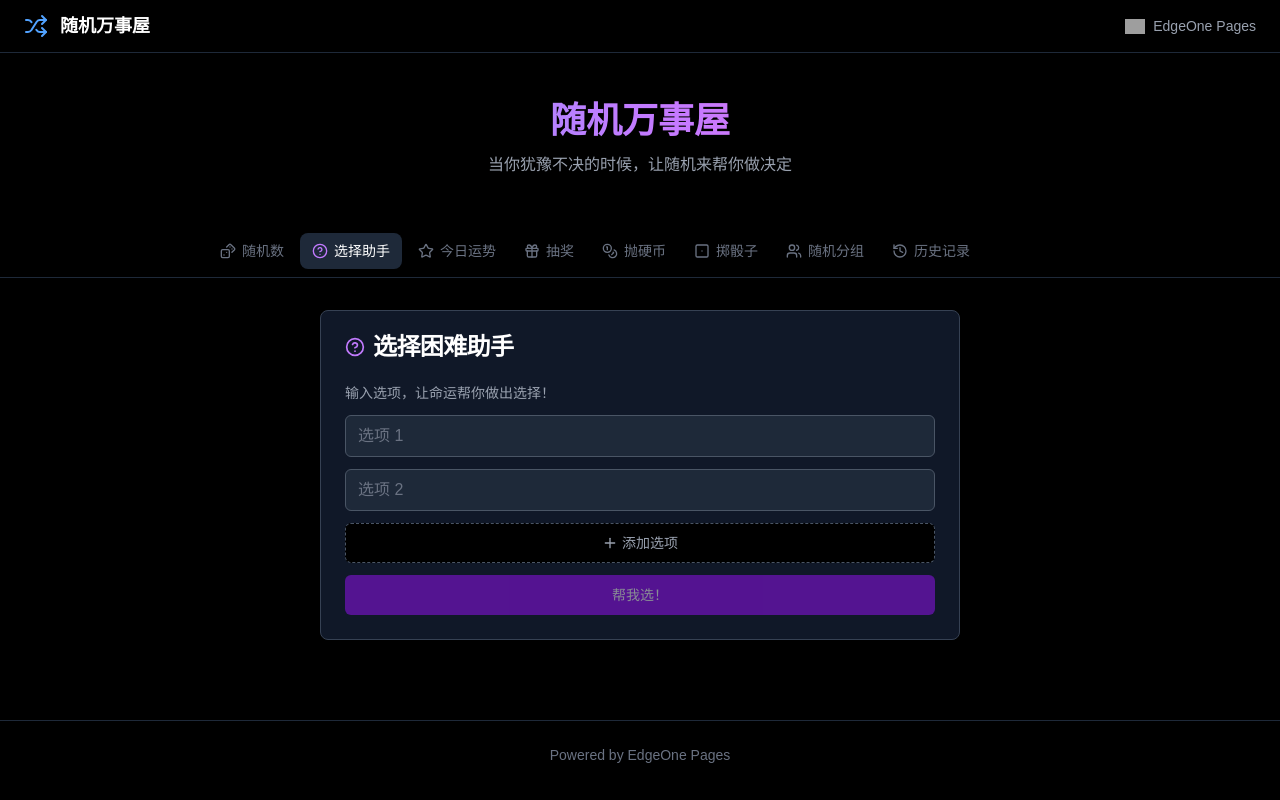
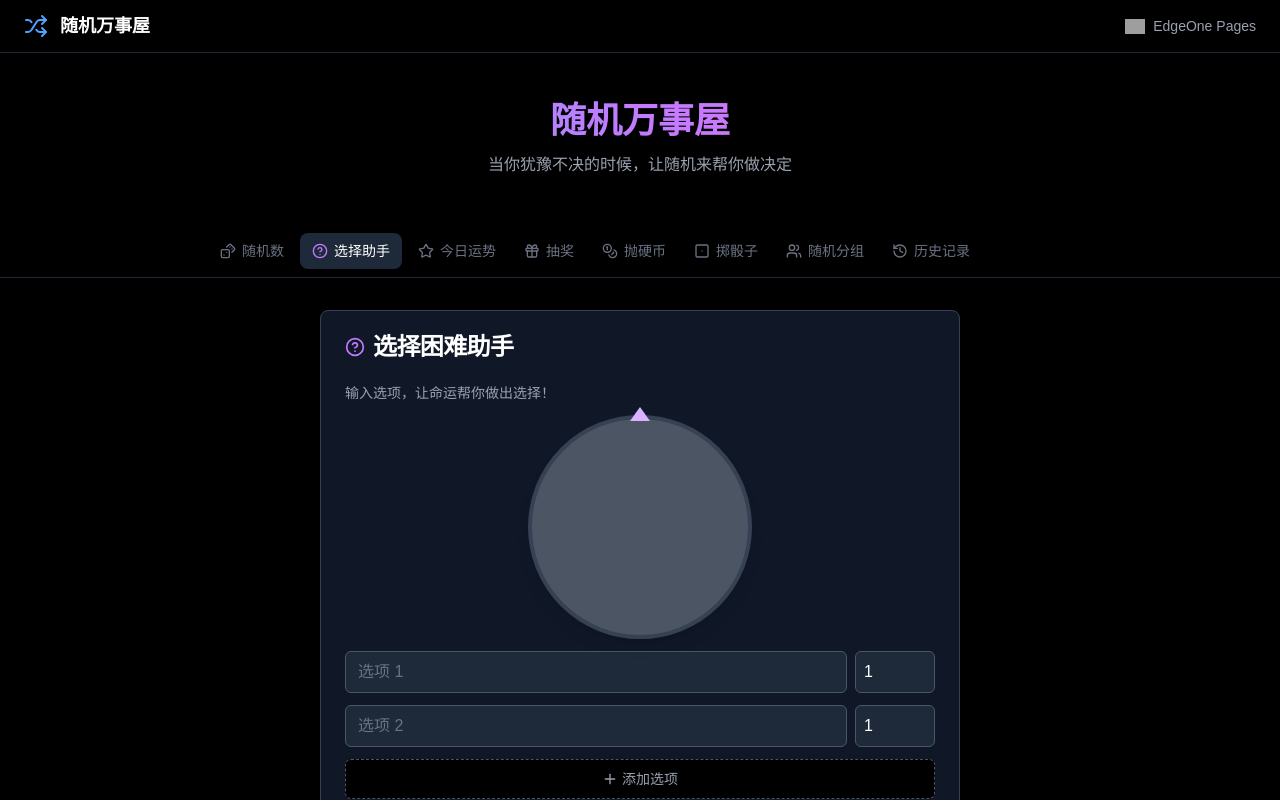
Before and after one commit to sxwzxc/Random, a Next.js app: page / in a window 1280 px wide. Both pictures are taken after a click on the button "选择助手". Shown: the top 800 px of the page. Built offline with nearby package versions, Linux system fonts and the light colour scheme; grey boxes are pictures that could not be loaded.

Commit message:
feat: add weighted spinning wheel to decision helper
Co-authored-by: sxwzxc <33121657+sxwzxc@users.noreply.github.com>

```diff
--- a/src/components/random/DecisionHelper.tsx
+++ b/src/components/random/DecisionHelper.tsx
@@ -1,6 +1,6 @@
 "use client";
 
-import { useState } from "react";
+import { useMemo, useState } from "react";
 import { Card, CardContent, CardHeader, CardTitle } from "@/components/ui/card";
 import { Button } from "@/components/ui/button";
 import { addHistory } from "@/lib/storage";
@@ -11,11 +11,16 @@ export default function DecisionHelper({
 }: {
   onUpdate: () => void;
 }) {
-  const [options, setOptions] = useState<string[]>(["", ""]);
+  const [options, setOptions] = useState([
+    { text: "", weight: 1 },
+    { text: "", weight: 1 },
+  ]);
   const [result, setResult] = useState<string | null>(null);
   const [animating, setAnimating] = useState(false);
+  const [rotation, setRotation] = useState(0);
+  const [initialSpeed, setInitialSpeed] = useState(24);
 
-  const addOption = () => setOptions([...options, ""]);
+  const addOption = () => setOptions([...options, { text: "", weight: 1 }]);
 
   const removeOption = (index: number) => {
     if (options.length <= 2) return;
@@ -24,34 +29,102 @@ export default function DecisionHelper({
 
   const updateOption = (index: number, value: string) => {
     const next = [...options];
-    next[index] = value;
+    next[index] = { ...next[index], text: value };
     setOptions(next);
   };
 
-  const decide = () => {
-    const valid = options.filter((o) => o.trim());
+  const updateWeight = (index: number, value: string) => {
+    const next = [...options];
+    const parsed = Number(value);
+    next[index] = {
+      ...next[index],
+      weight: Number.isFinite(parsed) ? Math.max(0, parsed) : 0,
+    };
+    setOptions(next);
+  };
+
+  const valid = useMemo(
+    () =>
+      options.filter(
+        (o) => o.text.trim() && Number.isFinite(o.weight) && o.weight > 0
+      ),
+    [options]
+  );
+
+  const pickByRotation = (angle: number) => {
+    if (!valid.length) return null;
+    const totalWeight = valid.reduce((sum, item) => sum + item.weight, 0);
+    if (!totalWeight) return null;
+    const normalized = ((360 - (angle % 360)) + 360) % 360;
+    let accumulated = 0;
+    for (const item of valid) {
+      accumulated += (item.weight / totalWeight) * 360;
+      if (normalized < accumulated) return item.text;
+    }
+    return valid[valid.length - 1]?.text ?? null;
+  };
+
+  const decide = (speed = initialSpeed) => {
     if (valid.length < 2) return;
     setAnimating(true);
-    let count = 0;
-    const interval = setInterval(() => {
-      setResult(valid[Math.floor(Math.random() * valid.length)]);
-      count++;
-      if (count > 15) {
-        clearInterval(interval);
-        const final = valid[Math.floor(Math.random() * valid.length)];
-        setResult(final);
+    const totalWeight = valid.reduce((sum, item) => sum + item.weight, 0);
+    let current = rotation;
+    let velocity = Math.max(4, speed);
+
+    const tick = () => {
+      current += velocity;
+      velocity *= 0.985;
+      setRotation(current);
+      const currentResult = pickByRotation(current);
+      if (currentResult) setResult(currentResult);
+
+      if (velocity > 0.15) {
+        requestAnimationFrame(tick);
+        return;
+      }
+
+      const final = pickByRotation(current);
+      if (!final) {
         setAnimating(false);
-        addHistory({
-          type: "选择助手",
-          result: final,
-          detail: `选项: ${valid.join(", ")}`,
-        });
-        onUpdate();
+        return;
       }
-    }, 80);
+      setResult(final);
+      setAnimating(false);
+      addHistory({
+        type: "选择助手",
+        result: final,
+        detail: `选项: ${valid
+          .map((item) => `${item.text}(${item.weight}/${totalWeight})`)
+          .join(", ")}`,
+      });
+      onUpdate();
+    };
+
+    requestAnimationFrame(tick);
   };
 
-  const validCount = options.filter((o) => o.trim()).length;
+  const validCount = valid.length;
+  const wheelBackground = useMemo(() => {
+    if (!valid.length) return "conic-gradient(#4b5563 0deg 360deg)";
+    const colors = [
+      "#a855f7",
+      "#3b82f6",
+      "#ec4899",
+      "#14b8a6",
+      "#f59e0b",
+      "#ef4444",
+      "#22c55e",
+      "#8b5cf6",
+    ];
+    const totalWeight = valid.reduce((sum, item) => sum + item.weight, 0);
+    let current = 0;
+    const stops = valid.map((item, i) => {
+      const start = current;
+      current += (item.weight / totalWeight) * 360;
+      return `${colors[i % colors.length]} ${start}deg ${current}deg`;
+    });
+    return `conic-gradient(${stops.join(", ")})`;
+  }, [valid]);
 
   return (
     <Card className="bg-gray-900 border-gray-700">
@@ -65,14 +138,36 @@ export default function DecisionHelper({
         <p className="text-sm text-gray-400">
           输入选项，让命运帮你做出选择！
         </p>
+        <div className="relative mx-auto w-56 h-56">
+          <div className="absolute -top-2 left-1/2 -translate-x-1/2 z-10 w-0 h-0 border-l-[10px] border-r-[10px] border-b-[14px] border-l-transparent border-r-transparent border-b-purple-300" />
+          <div
+            className={`w-full h-full rounded-full border-4 border-gray-700 shadow-lg transition-transform ${
+              animating ? "" : "cursor-pointer"
+            }`}
+            style={{
+              background: wheelBackground,
+              transform: `rotate(${rotation}deg)`,
+            }}
+            onClick={() => !animating && decide(initialSpeed)}
+          />
+        </div>
         {options.map((opt, i) => (
           <div key={i} className="flex items-center gap-2">
             <input
               type="text"
-              value={opt}
+              value={opt.text}
               onChange={(e) => updateOption(i, e.target.value)}
               placeholder={`选项 ${i + 1}`}
               className="flex-1 bg-gray-800 border border-gray-600 rounded-md px-3 py-2 text-white placeholder-gray-500 focus:outline-none focus:ring-2 focus:ring-purple-500"
+            />
+            <input
+              type="number"
+              min="0"
+              step="0.1"
+              value={opt.weight}
+              onChange={(e) => updateWeight(i, e.target.value)}
+              className="w-20 bg-gray-800 border border-gray-600 rounded-md px-2 py-2 text-white focus:outline-none focus:ring-2 focus:ring-purple-500"
+              aria-label={`选项 ${i + 1} 比重`}
             />
             {options.length > 2 && (
               <button
@@ -93,12 +188,27 @@ export default function DecisionHelper({
           添加选项
         </Button>
         <Button
-          onClick={decide}
+          onClick={() => decide(initialSpeed)}
           disabled={animating || validCount < 2}
           className="w-full bg-purple-600 hover:bg-purple-700 text-white cursor-pointer"
         >
-          {animating ? "选择中..." : "帮我选！"}
+          {animating ? "转盘旋转中..." : "转动转盘"}
         </Button>
+        <div className="space-y-1">
+          <div className="flex items-center justify-between text-xs text-gray-400">
+            <span>初速度</span>
+            <span>{initialSpeed}</span>
+          </div>
+          <input
+            type="range"
+            min="8"
+            max="40"
+            value={initialSpeed}
+            onChange={(e) => setInitialSpeed(Number(e.target.value))}
+            className="w-full accent-purple-500 cursor-pointer"
+            disabled={animating}
+          />
+        </div>
         {result && (
           <div className="text-center py-4 bg-gray-800 rounded-lg">
             <p className="text-sm text-gray-400 mb-1">命运之选</p>
```
